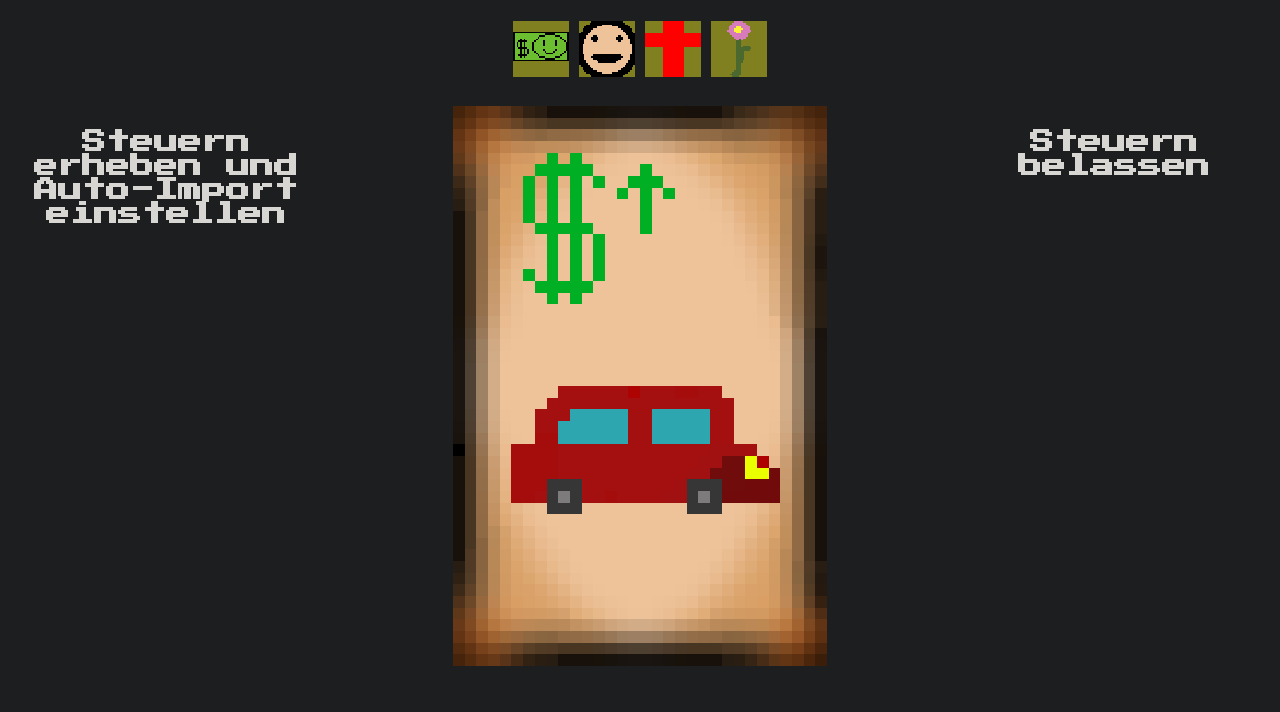
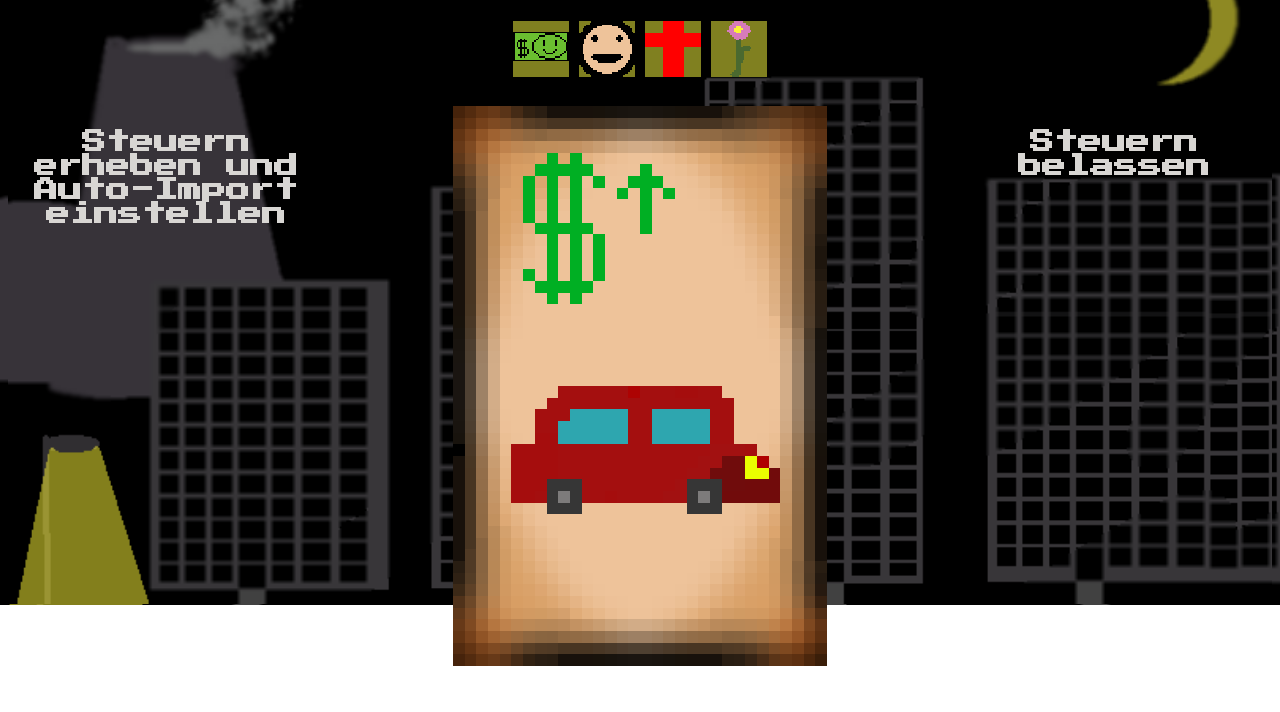
Before and after one commit to Jugendhackt/P.A.S.T., a website: page index.html in a window 1280 px wide. Shown: the part 88-800 px from the top of the page. Drawn offline with Linux system fonts and the light colour scheme.

Commit message:
background

```diff
--- a/main.css
+++ b/main.css
@@ -6,7 +6,9 @@ img {
 
 html, body {
 	color: #d8d6d3;
-	background-color: #1c1e1f;
+	background-image: url("background_2.png");
+	background-repeat: no-repeat;
+	background-size: 100%;
 }
 
 #middle {
@@ -58,7 +60,6 @@ html, body {
 	display: block;
 	margin-left: auto;
 	margin-right: auto;
-	cursor: progress;
 }
 
 #indicator-container {
```
Also changed, not shown: background_2.png (added).
